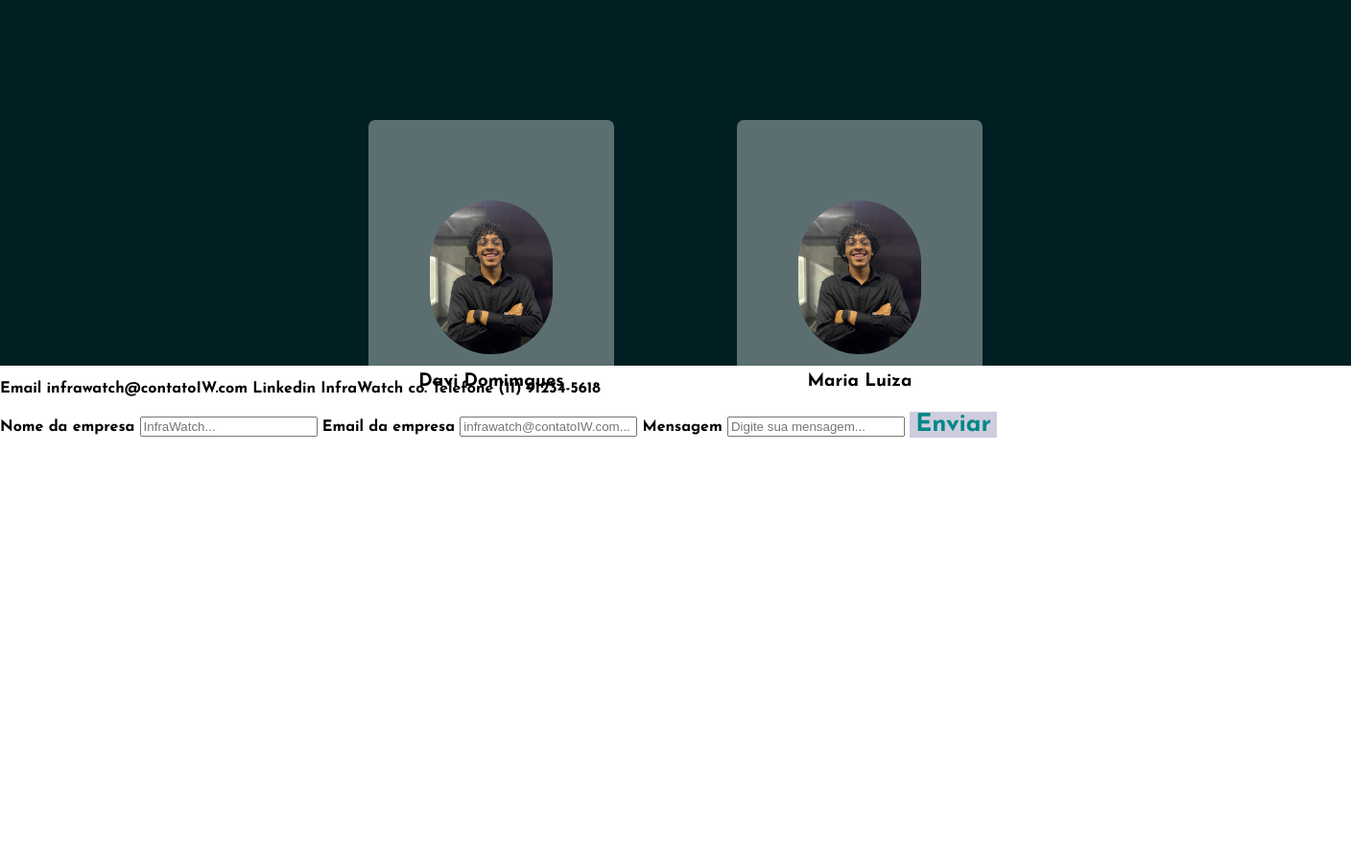
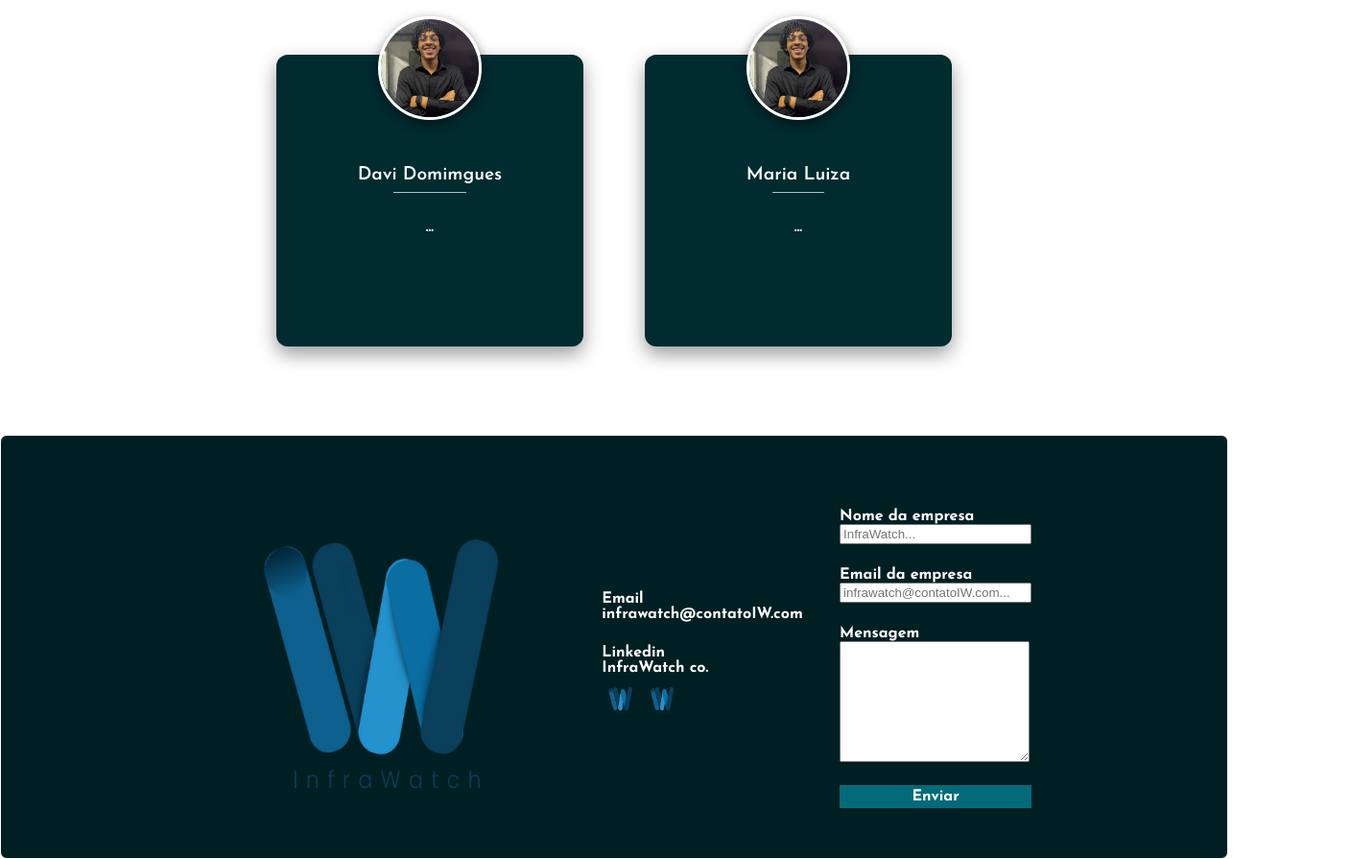
Before and after one commit to Infra-Watch/iw-appweb, a website: page public/index.html in a window 1280 px wide. Shown: the part 4307-5202 px from the top of the page at 96% size, 1408 px wide, since content can reach past the window. Before the commit the page ends 4832 px from the top, so only its background shows below. Drawn offline with Linux system fonts and the light colour scheme; a web font is replaced by a local one.

Commit message:
🎉feat: Equipe e Formulário | telas estilizadas

```diff
--- a/public/css/index.css
+++ b/public/css/index.css
@@ -403,45 +403,138 @@ button:hover {
     width: 80%;
     gap: 10vw;
     background-color: #6565657a;
-color: #001f22;
+    color: #001f22;
 }
 
 #palavra-chave {
     text-decoration: underline;
 }
 
-/* FORMULÁRIO */
+
+/* EQUIPE */
 #container-equipe {
     display: flex;
     flex-wrap: wrap;
     align-items: center;
     justify-content: center;
-    flex-direction: space;
+    gap: 5vw;
     width: 100%;
     height: 90vh;
-    background-color: #001f22;
-    gap: 10vw;
-    padding: 5vw;
+    background-color: #ffffff;
+    margin-top: 15vh;
 }
 
 .integrante {
+    position: relative;
+    display: flex;
+    flex-direction: column;
+    align-items: center;
+    justify-content: center;
+    width: 25vw;
+    height: 38vh;
+    background-color: #002b2f;
+    border-radius: 12px;
+    box-shadow: 0 8px 20px rgba(0, 0, 0, 0.4);
+    color: white;
+    text-align: center;
+    transition: transform 0.3s ease, box-shadow 0.3s ease;
+}
+
+.integrante:hover {
+    transform: translateY(-10px);
+    box-shadow: 0 12px 25px rgba(0, 0, 0, 0.6);
+}
+
+.image-integrante {
+    position: absolute;
+    top: -5vh;
+    width: 8vw;
+    height: 8vw;
+    object-fit: cover;
+    border-radius: 50%;
+    border: 3px solid white;
+    box-shadow: 0 4px 12px rgba(0, 0, 0, 0.5);
+}
+
+.nome-integrante {
+    margin-top: 0;
+    font-size: 1.2rem;
+    font-weight: 600;
+}
+
+.cargo-integrante {
+    font-size: 1rem;
+    opacity: 0.9;
+}
+
+.nome-integrante::after {
+    content: "";
+    display: block;
+    width: 50%;
+    height: 1px;
+    background-color: white;
+    margin: 0.5rem auto;
+    opacity: 0.7;
+}
+
+/* FORMULÁRIO */
+
+#container-formulario {
     display: flex;
     align-items: center;
     justify-content: center;
-    flex-direction: column;
-
-    background-color: rgba(255, 255, 255, 0.355);
-    width: 20vw;
-    height: 50vh;
+    flex-direction: row;
+    background-color: #001f22;
+    border: solid 1px white;
     border-radius: 7px;
+    color: white;
+    margin-top: 10vh;
 }
 
-.integrante h3 span {
-    color: black;
+#formulario-logo {
+    display: flex;
+    justify-content: center;
+    align-items: center;
+    width: 30vw;
+    height: 55vh;
 }
 
-.image-integrante {
-    width: 10vw;
-    height: 20vh;
-    border-radius: 100px;
+.formulario-icone {
+    height: 6vh;
+    width: 3vw;
 }
+
+.formulario-informacoes {
+    display: flex;
+    flex-direction: column;
+    padding: 3vw;
+}
+
+.formulario-titulo-informacao,
+.nome-input {
+    margin-top: 3vh;
+}
+
+.inputs-formulario {
+    display: flex;
+    flex-direction: column;
+}
+
+#inp_nome_empresa,
+#inp_email_empresa,
+#inp_mensagem_empresa {
+    width: 15vw;
+}
+
+#inp_mensagem_empresa {
+    height: 15vh;
+    font-family: Arial, Helvetica, sans-serif;
+}
+
+#button-mensagem {
+    height: 3vh;
+    font-size: clamp(0.5rem, 1rem, 4rem);
+    margin-top: 3vh;
+    color: white;
+    background-color: #036a7a;
+}
--- a/public/index.html
+++ b/public/index.html
@@ -312,7 +312,9 @@
     <!-- FORMULÁRIO -->
     <div id="container-formulario">
 
-        <img id="formulario-logo" src="" alt="">
+        <div id="formulario-logo">
+            <img id="formulario-logo" src="assets/imagens/logo-infrawatch.png" alt="">
+        </div>
 
         <div class="formulario-informacoes">
             <span class="formulario-titulo-informacao"> Email </span>
@@ -321,32 +323,27 @@
             <span class="formulario-titulo-informacao"> Linkedin </span>
             <span class="formulario-informacao"> InfraWatch co.</span>
 
-            <span class="formulario-titulo-informacao"> Telefone </span>
-            <span class="formulario-informacao"> (11) 91234-5618 </span>
-
             <div id="formulario-icones">
-                <img class="formulario-icone" src="" alt="">
-                <img class="formulario-icone" src="" alt="">
-                <img class="formulario-icone" src="" alt="">
+                <img class="formulario-icone" src="assets/imagens/logo-infrawatch.png" alt="">
+                <img class="formulario-icone" src="assets/imagens/logo-infrawatch.png" alt="">
             </div>
         </div>
 
         <div class="inputs-formulario">
 
-            <span id="nome-input"> Nome da empresa </span>
+            <span class="nome-input"> Nome da empresa </span>
             <input type="text" id="inp_nome_empresa" placeholder="InfraWatch...">
 
-            <span id="nome-input"> Email da empresa </span>
+            <span class="nome-input"> Email da empresa </span>
             <input type="text" id="inp_email_empresa" placeholder="infrawatch@contatoIW.com...">
 
-            <span id="nome-input"> Mensagem </span>
-            <input type="text" id="inp_mensagem_empresa" placeholder="Digite sua mensagem...">
+            <span class="nome-input"> Mensagem </span>
+            <textarea id="inp_mensagem_empresa" placeholder="Digite sua mensagem..."> </textarea>
 
             <button id="button-mensagem"> Enviar </button>
         </div>
 
     </div>
-    <!-- </div> -->
 
 </body>
 
```
